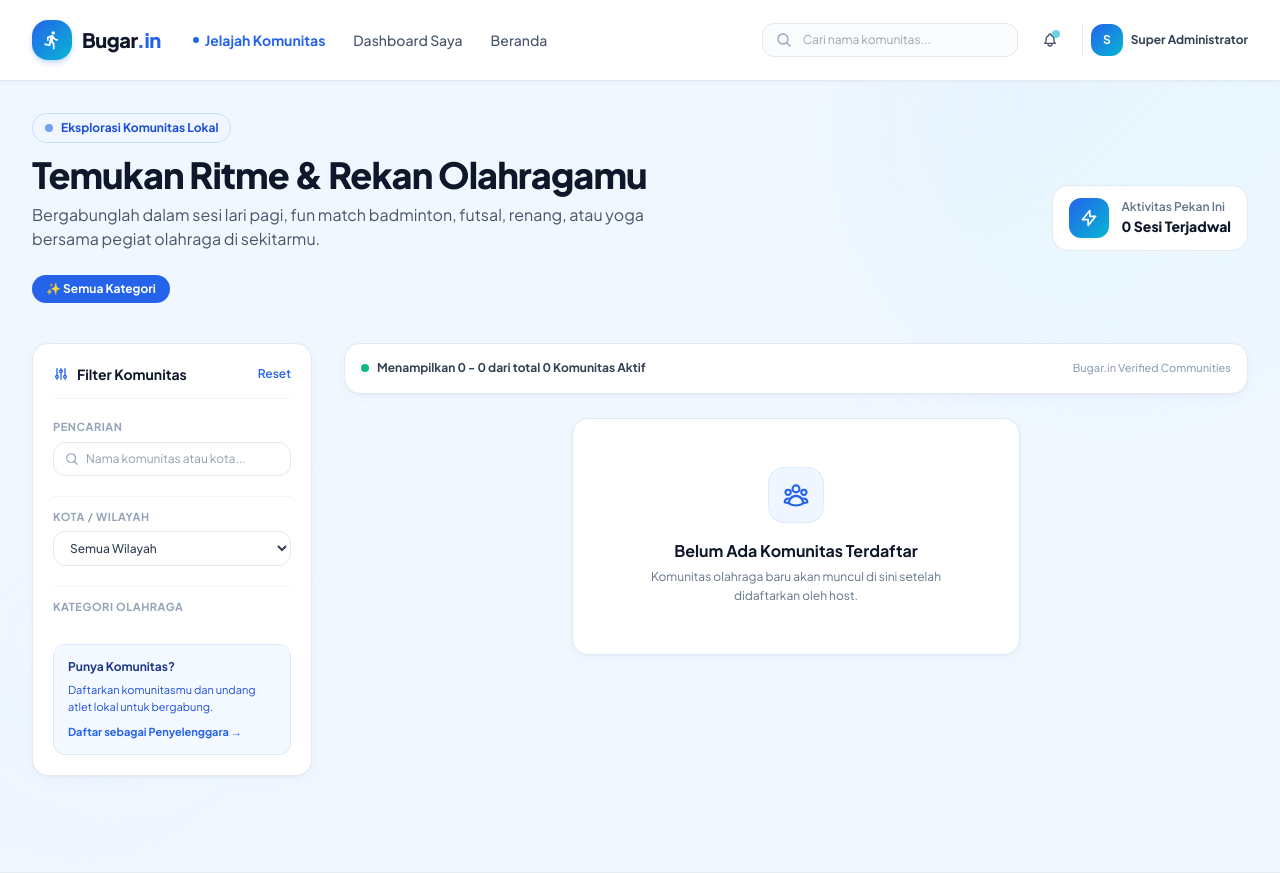
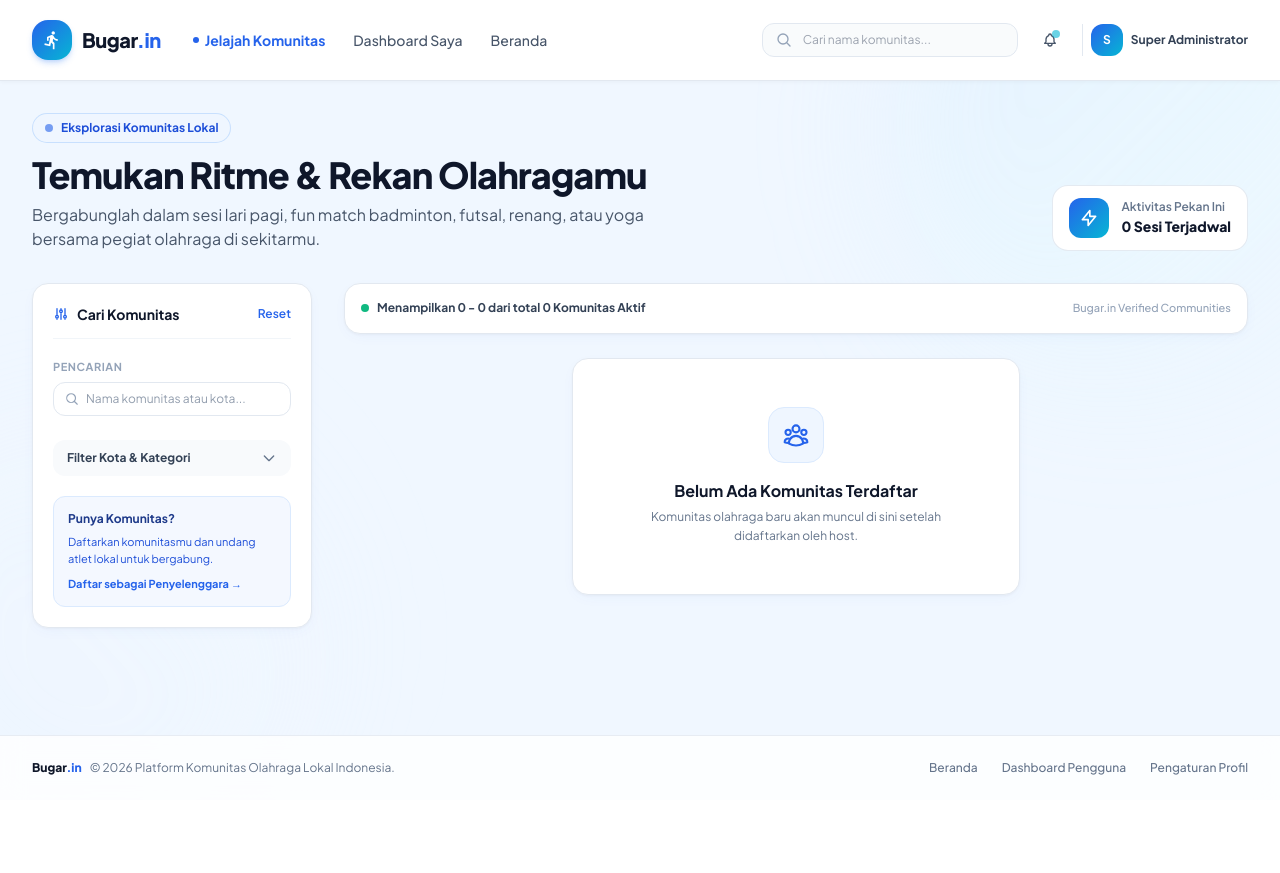
Before and after one commit to zaqqii/Bugar.in, a Laravel app: page /user/explore in a window 1280 px wide. Shown: the top 873 px of the page. After the commit the page ends 775 px from the top, so only its background shows below. Run offline with Laravel 12, Linux system fonts and the light colour scheme; the visitor is signed in with stand-in values (Sample User, id 1); data comes from the database, SQL or seed files in the repository; data that the repository does not hold is empty; style sheets or scripts are compiled from the project's sources; some libraries are stand-ins or nearby versions.

Commit message:
fix: field email user (read-only) & filter komunitas double

```diff
--- a/app/Http/Controllers/User/ProfileController.php
+++ b/app/Http/Controllers/User/ProfileController.php
@@ -135,7 +135,6 @@ class ProfileController extends Controller
         $validated = $request->validate([
             'name' => 'required|string|max:255',
             'username' => 'nullable|string|max:255|unique:users,username,' . $user->id,
-            'email' => 'required|email|max:255|unique:users,email,' . $user->id,
             'phone' => 'nullable|string|max:25',
             'bio' => 'nullable|string|max:160',
             'avatar' => 'nullable|image|mimes:jpeg,png,jpg,webp,gif|max:2048',
@@ -169,7 +168,6 @@ class ProfileController extends Controller
         $user->update([
             'name' => $validated['name'],
             'username' => $validated['username'] ?? null,
-            'email' => $validated['email'],
             'phone' => $validated['phone'] ?? null,
             'bio' => $validated['bio'] ?? null,
             'avatar' => $validated['avatar'] ?? $user->avatar,
--- a/resources/views/user/explore.blade.php
+++ b/resources/views/user/explore.blade.php
@@ -29,6 +29,7 @@
           searchQuery: '',
           selectedCity: '',
           selectedCategories: [],
+          showFilterDropdown: false,
           scheduleModalOpen: false,
           modalSchedule: null,
           openScheduleModal(data) {
@@ -46,14 +47,6 @@
                           }
                       })
                       .catch(() => {});
-              }
-          },
-          toggleCategory(cat) {
-              const idx = this.selectedCategories.indexOf(cat);
-              if (idx > -1) {
-                  this.selectedCategories.splice(idx, 1);
-              } else {
-                  this.selectedCategories.push(cat);
               }
           },
           resetFilters() {
@@ -189,25 +182,6 @@
                         </div>
                     </div>
                 </div>
-
-                <!-- Quick Category Selector Pills -->
-                <div class="mt-6 flex items-center gap-2 overflow-x-auto pb-2 custom-scrollbar">
-                    <button type="button"
-                            @click="selectedCategories = []"
-                            :class="selectedCategories.length === 0 ? 'bg-blue-600 text-white shadow-xs shadow-blue-500/25' : 'bg-white text-slate-600 hover:bg-blue-50 hover:text-blue-600 border border-slate-200'"
-                            class="px-3.5 py-1.5 rounded-full text-xs font-bold transition-all whitespace-nowrap cursor-pointer">
-                        ✨ Semua Kategori
-                    </button>
-                    @foreach($sportCategories ?? [] as $cat)
-                        @php $catLower = strtolower(trim($cat)); @endphp
-                        <button type="button"
-                                @click="toggleCategory('{{ $catLower }}')"
-                                :class="selectedCategories.includes('{{ $catLower }}') ? 'bg-blue-600 text-white shadow-xs shadow-blue-500/25' : 'bg-white text-slate-600 hover:bg-blue-50 hover:text-blue-600 border border-slate-200'"
-                                class="px-3.5 py-1.5 rounded-full text-xs font-bold transition-all whitespace-nowrap cursor-pointer">
-                            {{ ucfirst($cat) }}
-                        </button>
-                    @endforeach
-                </div>
             </div>
 
             @if(session('error'))
@@ -260,14 +234,14 @@
                                 <svg xmlns="http://www.w3.org/2000/svg" class="w-4 h-4 text-blue-600" fill="none" viewBox="0 0 24 24" stroke="currentColor" stroke-width="2">
                                     <path stroke-linecap="round" stroke-linejoin="round" d="M12 6V4m0 2a2 2 0 100 4m0-4a2 2 0 110 4m-6 8a2 2 0 100-4m0 4a2 2 0 110-4m0 4v2m0-6V4m6 6v10m6-2a2 2 0 100-4m0 4a2 2 0 110-4m0 4v2m0-6V4"/>
                                 </svg>
-                                <span class="font-bold text-slate-900 text-sm">Filter Komunitas</span>
+                                <span class="font-bold text-slate-900 text-sm">Cari Komunitas</span>
                             </div>
                             <button type="button" @click="resetFilters()" class="text-xs font-semibold text-blue-600 hover:text-blue-700 hover:underline cursor-pointer">
                                 Reset
                             </button>
                         </div>
 
-                        <!-- Search keyword -->
+                        <!-- Search keyword (selalu tampil) -->
                         <div class="space-y-1.5">
                             <label class="text-[11px] font-bold uppercase tracking-wider text-slate-400 block">Pencarian</label>
                             <div class="relative">
@@ -278,6 +252,30 @@
                             </div>
                         </div>
 
+                        <!-- Toggle Dropdown Filter (Kota & Kategori) -->
+                        <div class="pt-1">
+                            <button type="button"
+                                    @click="showFilterDropdown = !showFilterDropdown"
+                                    :aria-expanded="showFilterDropdown"
+                                    class="w-full flex items-center justify-between px-3.5 py-2.5 rounded-xl bg-slate-50 hover:bg-blue-50/70 border border-slate-200/80 text-xs font-bold text-slate-700 transition-colors cursor-pointer">
+                                <span class="flex items-center gap-2">
+                                    <span>Filter Kota &amp; Kategori</span>
+                                    <span x-show="selectedCity !== '' || selectedCategories.length > 0"
+                                          class="w-2 h-2 rounded-full bg-blue-600"></span>
+                                </span>
+                                <svg xmlns="http://www.w3.org/2000/svg"
+                                     class="w-4 h-4 text-slate-500 transition-transform duration-300 ease-out"
+                                     :class="showFilterDropdown ? 'rotate-180' : ''"
+                                     fill="none" viewBox="0 0 24 24" stroke="currentColor" stroke-width="2">
+                                    <path stroke-linecap="round" stroke-linejoin="round" d="M19 9l-7 7-7-7" />
+                                </svg>
+                            </button>
+
+                            <!-- Filter Dropdown Content (Smooth accordion, hidden by default) -->
+                            <div class="grid transition-[grid-template-rows,opacity] duration-300 ease-out"
+                                 :class="showFilterDropdown ? 'grid-rows-[1fr] opacity-100' : 'grid-rows-[0fr] opacity-0 pointer-events-none'">
+                                <div class="overflow-hidden">
+                                    <div class="space-y-5 pt-4">
                                         <!-- Kota / Wilayah Filter -->
                                         <div class="space-y-1.5 pt-3 border-t border-slate-100">
                                             <label class="text-[11px] font-bold uppercase tracking-wider text-slate-400 block">Kota / Wilayah</label>
@@ -305,6 +303,10 @@
                                                         </span>
                                                     </label>
                                                 @endforeach
+                                            </div>
+                                        </div>
+                                    </div>
+                                </div>
                             </div>
                         </div>
 
```
Also changed, not shown: resources/views/user/edit_profile.blade.php (+6 -5 lines). Lines whose indentation alone changed are shown as unchanged.
